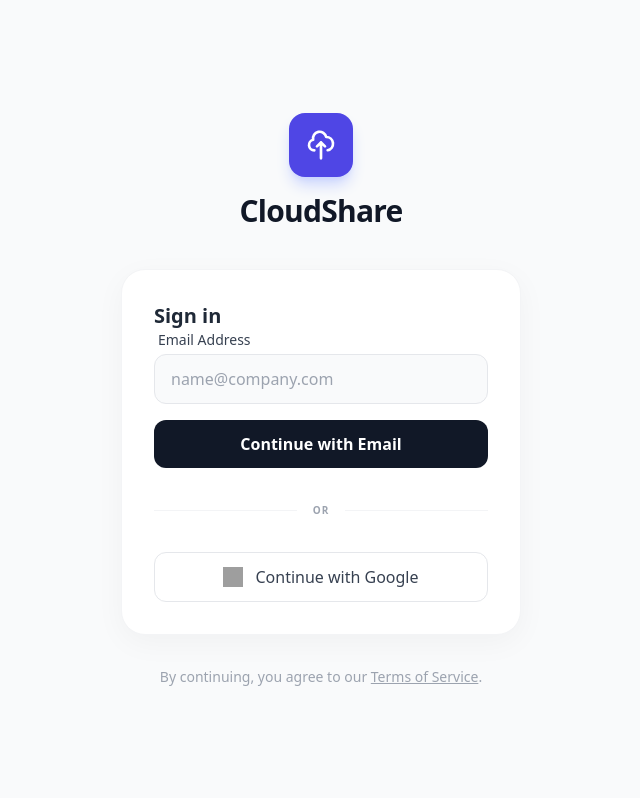
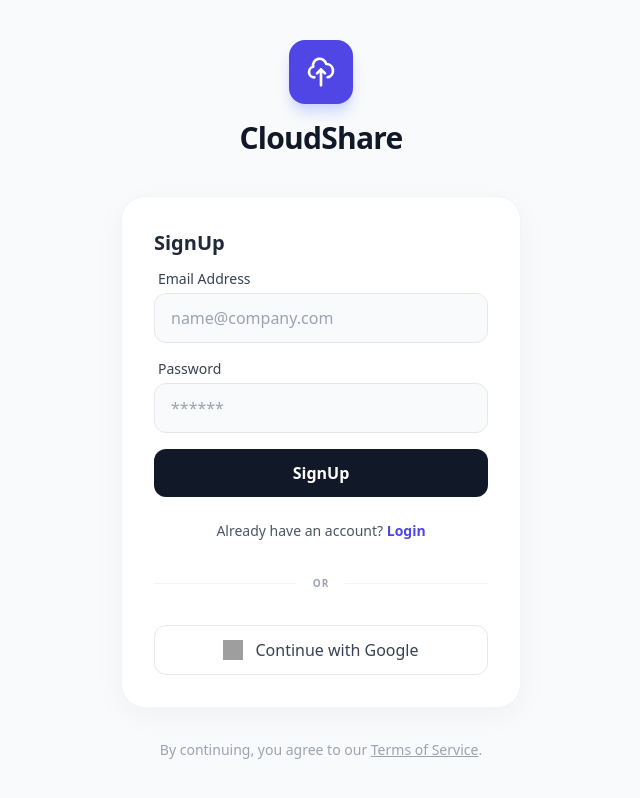
Before and after one commit to AshiqCode/User-Managment, a React (Create React App) app: page / in a window 1280 px wide. Shown: the whole page, without its empty margins (319-959 px from the left). Built offline with nearby package versions, Linux system fonts and the light colour scheme; grey boxes are pictures that could not be loaded.

Commit message:
added Signup with Email

```diff
--- a/src/Pages/Auth.js
+++ b/src/Pages/Auth.js
@@ -1,27 +1,15 @@
 import { useState, useEffect } from "react";
 import supabase from "../config/SupaBaseClient";
 import Home from "./Home";
+import AuthEmail from "./AuthEmail";
 
 export default function Auth() {
-    const [email, setEmail] = useState("");
+
     const [user, setUser] = useState(null);
-    const [loading, setLoading] = useState(false);
+
     const [message, setMessage] = useState({ type: "", text: "" });
 
-    const handleLogin = async (e) => {
-        e.preventDefault();
-        setLoading(true);
-        setMessage({ type: "", text: "" });
 
-        const { error } = await supabase.auth.signInWithOtp({ email });
-
-        if (error) {
-            setMessage({ type: "error", text: error.message });
-        } else {
-            setMessage({ type: "success", text: "Check your email for the magic link!" });
-        }
-        setLoading(false);
-    };
 
     const handleGoogleLogin = async () => {
         const { error } = await supabase.auth.signInWithOAuth({
@@ -43,6 +31,7 @@ export default function Auth() {
         <div className="min-h-[100svh] flex items-center justify-center bg-[#f9fafb] px-4 selection:bg-indigo-100">
             <div className="w-full max-w-[400px]">
                 {/* Branding / Logo Area */}
+
                 <div className="text-center mb-10">
                     <div className="inline-flex items-center justify-center w-16 h-16 bg-indigo-600 rounded-2xl shadow-lg shadow-indigo-200 mb-4">
                         <svg className="w-8 h-8 text-white" fill="none" stroke="currentColor" viewBox="0 0 24 24">
@@ -54,37 +43,9 @@ export default function Auth() {
                 </div>
 
                 <div className="bg-white border border-gray-100 shadow-[0_8px_30px_rgb(0,0,0,0.04)] rounded-3xl p-8">
-                    <h2 className="text-xl font-semibold text-gray-800">Sign in</h2>
+                    <h2 className="text-xl font-semibold text-gray-800">SignUp</h2>
+                    <AuthEmail />
 
-                    {/* Status Messages */}
-                    {message.text && (
-                        <div className={`mb-6 p-3 rounded-lg text-sm font-medium ${message.type === "error" ? "bg-red-50 text-red-600" : "bg-green-50 text-green-600"
-                            }`}>
-                            {message.text}
-                        </div>
-                    )}
-
-                    <form onSubmit={handleLogin} className="space-y-4">
-                        <div>
-                            <label className="block text-sm font-medium text-gray-700 mb-1 ml-1">Email Address</label>
-                            <input
-                                type="email"
-                                placeholder="name@company.com"
-                                value={email}
-                                onChange={(e) => setEmail(e.target.value)}
-                                className="w-full px-4 py-3 bg-gray-50 border border-gray-200 rounded-xl focus:ring-2 focus:ring-indigo-500 focus:bg-white focus:outline-none transition-all duration-200"
-                                required
-                            />
-                        </div>
-
-                        <button
-                            type="submit"
-                            disabled={loading}
-                            className="w-full bg-gray-900 hover:bg-black text-white font-semibold py-3 rounded-xl transition-all duration-200 transform active:scale-[0.98] disabled:opacity-70"
-                        >
-                            {loading ? "Sending..." : "Continue with Email"}
-                        </button>
-                    </form>
 
                     <div className="relative my-8">
                         <div className="absolute inset-0 flex items-center">
--- /dev/null
+++ b/src/Pages/AuthEmail.js
@@ -0,0 +1,76 @@
+import React, { useState } from 'react'
+import supabase from '../config/SupaBaseClient';
+export default function AuthEmail() {
+    const [email, setEmail] = useState("");
+    const [password, setPassword] = useState("");
+    const [loading, setLoading] = useState(false);
+    const [message, setMessage] = useState()
+
+    const handleLogin = async (e) => {
+        e.preventDefault();
+        setLoading(true);
+        const { data, error } = await supabase.auth.signUp({
+            email,
+            password,
+        })
+        if (error) {
+            console.log(error);
+        }
+        if (data) {
+            console.log(data);
+
+        }
+
+    };
+    return (
+        <div>
+            <>
+                <form onSubmit={handleLogin} className="space-y-4">
+                    <div>
+                        <label className="block text-sm mt-3 font-medium text-gray-700 mb-1 ml-1">Email Address</label>
+                        <input
+                            type="email"
+                            placeholder="name@company.com"
+                            value={email}
+                            onChange={(e) => setEmail(e.target.value)}
+                            className="w-full px-4 py-3 bg-gray-50 border border-gray-200 rounded-xl focus:ring-2 focus:ring-indigo-500 focus:bg-white focus:outline-none transition-all duration-200"
+                            required
+                        />
+                    </div>
+                    <div>
+                        <label className="block text-sm font-medium text-gray-700 mb-1 ml-1">Password</label>
+                        <input
+                            type="Password"
+                            placeholder="******"
+                            value={password}
+                            onChange={(e) => setPassword(e.target.value)}
+                            className="w-full px-4 py-3 bg-gray-50 border border-gray-200 rounded-xl focus:ring-2 focus:ring-indigo-500 focus:bg-white focus:outline-none transition-all duration-200"
+                            required
+                        />
+                    </div>
+
+                    <button
+                        type="submit"
+                        disabled={loading}
+                        className="w-full bg-gray-900 hover:bg-black text-white font-semibold py-3 rounded-xl transition-all duration-200 transform active:scale-[0.98] disabled:opacity-70"
+                    >
+                        {loading ? "Sending..." : "SignUp"}
+                    </button>
+                </form>
+
+                <div className="mt-6 text-center">
+                    <p className="text-sm text-gray-600">
+                        Already have an account?{" "}
+                        <button
+                            onClick={() => {/* add your navigation logic here, e.g., setIsLogin(true) */ }}
+                            className="text-indigo-600 font-semibold hover:text-indigo-500 transition-colors duration-200"
+                        >
+                            Login
+                        </button>
+                    </p>
+                </div>
+
+            </>
+        </div>
+    )
+}
```
